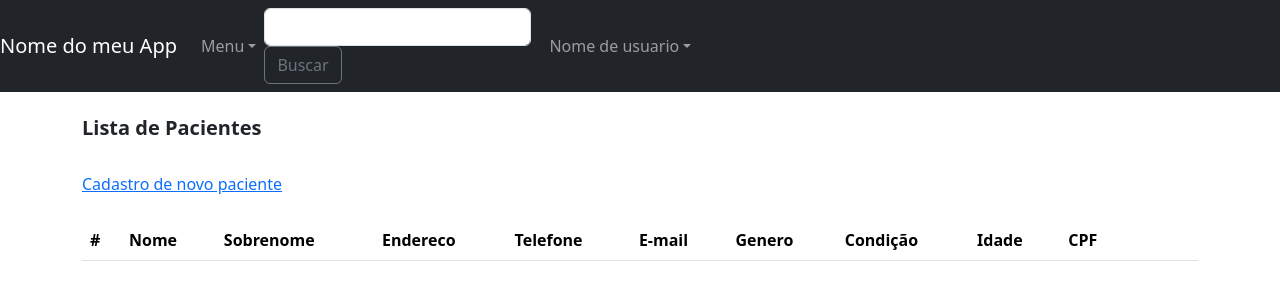
After one commit to anleaes/2023-02-UDWMJ-GRUPO-02, a Django app: template a3app/templates/paciente/list_paciente.html in a window 1280 px wide. The commit adds this page. Shown: the top 300 px of the page. Run offline with Django 4.2, Linux system fonts and the light colour scheme; the template is opened without the code that fills it, so the values that code supplies are empty; parts of the project's set-up code (start-up, migrations or seed data) failed here and were passed over; some libraries are stand-ins or nearby versions.

Commit message:
implementação do template e correção do models

```diff
--- a/a3app/apps/paciente/models.py
+++ b/a3app/apps/paciente/models.py
@@ -17,7 +17,7 @@ class Paciente(models.Model):
     )
     gender = models.CharField('Genero', max_length=1, choices=GENDER_CHOICES)
     condicao = models.TextField('Condição', max_length=200, default='-')
-    idade = models.CharField('Telefone', max_length=10)
+    idade = models.CharField('Idade', max_length=10)
     CPF = models.IntegerField('CPF', max_length= 11)
 
     class Meta:
--- a/a3app/templates/base.html
+++ b/a3app/templates/base.html
@@ -24,7 +24,7 @@
                         <a class="dropdown-item" href="{% url 'medico:list_medico' %}">Médicos</a>
                         <a class="dropdown-item" href="{% url 'prescricao:list_prescricao' %}">Prescrições</a>
                         <a class="dropdown-item" href="{% url 'consulta:list_consulta' %}">Consulta</a>
-                        <a class="dropdown-item" href="#">Categorias</a>
+                        <a class="dropdown-item" href="{% url 'paciente:list_paciente' %}">Paciente</a>
                     </div>
                 </li>
             </ul>
--- /dev/null
+++ b/a3app/templates/paciente/list_paciente.html
@@ -0,0 +1,67 @@
+{% extends 'base.html' %}
+
+{% block title %}
+
+    Lista de Pacientes - {{ block.super }}
+
+{% endblock title %}
+
+{% block body %}
+
+    <div class="container">
+        <br />
+        <h5><b>Lista de Pacientes</b></h5>
+        <div class="row">
+            <div class ="col-md-12">
+                <br />
+                    <a href="{% url 'paciente:add_paciente' %}">Cadastro de novo paciente</a>
+                <br />
+                <br />
+
+                <table class="table table-hover">
+                <thead>
+                    <tr>
+                    <th scope="col">#</th>
+                    <th scope="col">Nome</th>
+                    <th scope="col">Sobrenome</th>
+                    <th scope="col">Endereco</th>
+                    <th scope="col">Telefone</th>
+                    <th scope="col">E-mail</th>
+                    <th scope="col">Genero</th>
+                    <th scope="col">Condição</th>
+                    <th scope="col">Idade</th>
+                    <th scope="col">CPF</th>
+                    <th scope="col"></th>
+                    <th scope="col"></th>
+                    <th scope="col"></th>
+                    </tr>
+                </thead>
+                <tbody>
+                    {% for paciente in pacientes %}
+                        <tr>
+                            <th scope="row">{{ paciente.id }}</th>
+                            <td>{{ paciente.first_name }}</td>
+                            <td>{{ paciente.last_name }}</td>
+                            <td>{{ paciente.address }}</td>
+                            <td>{{ paciente.cell_phone }}</td>
+                            <td>{{ paciente.email }}</td>
+                            <td>{{ paciente.gender }}</td>
+                            <td>{{ paciente.condicao }}</td>
+                            <td>{{ paciente.idade }}</td>
+                            <td>{{ paciente.CPF }}</td>
+
+                            <td>
+                                <a href="{% url 'pacientes:edit_paciente' paciente.id %}" class="btn btn-primary btn-sm">Editar</a>
+                            </td>
+                            <td>
+                                <a href="{% url 'pacientes:delete_paciente' paciente.id %}" class="btn btn-danger btn-sm ">Excluir</a>
+                            </td>
+                        </tr>
+                    {% endfor %}
+                </tbody>
+                </table>
+            </div>
+        </div>
+    </div>
+
+{% endblock body %}
```
Also changed, not shown: a3app/templates/paciente/add_paciente.html (added, +66 -0 lines).
